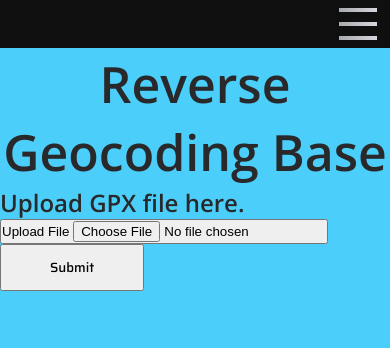
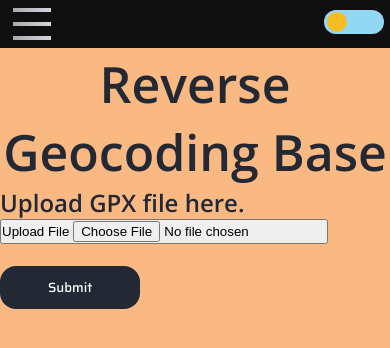
Before and after one commit to Abduarraheem/Reverse-Geocode, a Flask app: page / in a window 390 px wide. Shown: the top 348 px of the page. Run offline with Flask 2, Linux system fonts and the light colour scheme; lists and menus that the app fills with data are empty; some libraries are stand-ins or nearby versions; some web fonts are replaced.

Commit message:
Added mobile responsiveness and small tweaks to the submit button.

```diff
--- a/static/main.js
+++ b/static/main.js
@@ -32,3 +32,14 @@
         pressSwitch.checked = true;
     }
 }
+
+
+/*Nav menu button*/
+const navBtn = document.querySelector('.nav-menu');
+const navBar = document.querySelector('.top-nav');
+const navList = document.querySelector('.nav-list');
+navBtn.addEventListener('click',()=>{
+    navBtn.classList.toggle("open");
+    navBar.classList.toggle("open");
+    navList.classList.toggle("open");
+});
--- a/static/style.css
+++ b/static/style.css
@@ -1,9 +1,14 @@
 :root {
     --primary-color: #302AE6;
     --secondary-color: #536390;
-    --font-color:rgb(41, 41, 43);
+    --font-color: #232835;
     --link-font-color: rgb(137, 137, 141);
-    --bg-color: rgba(75,207,250,1);
+    /* --bg-color: rgba(75,207,250,1); */
+    --bg-color: #fab883;
+    --button-color: rgb(41, 41, 43);
+    --button-color: #232835;
+    --button-color-hover: #39435c;
+    --button-color-text: white;
     /* --heading-color: #292922; */
 
 }
@@ -45,17 +53,25 @@
     background-color: rgb(15, 15, 15);
     /* background: linear-gradient( 111.1deg,  rgba(0,40,70,1) -4.8%, rgb(1, 66, 116) 82.7%, rgb(4, 113, 196) 97.2% ); */
     overflow: hidden;
-    align-items: center;
-    /* z-index:1500; */
+    /* align-items: center; */
+    z-index: 2;
     /* border-top-right-radius: 0.8rem;
     border-bottom-right-radius: 0.8rem; */
+}
+
+.nav-list{
+    list-style: none;
+    display: flex;
+    height: 100%; /*Use 100% of the height of the nav bar*/
+    /* width: 100%; */
+    justify-content: space-evenly; /*Align the flex items at the evenly of the container*/
+    /* align-items: center; */
 }
 
 /*Navbar links properties*/
 .nav-link{
     /* font-size: 100%; */
     font-family: 'Saira', sans-serif;
-    display: flex;
     text-decoration: none;
     filter: grayscale(100%) opacity(5);
     /* text-decoration-color: white; */
@@ -112,11 +122,12 @@
 
 /* Switch properites*/
 .switch{
-    position: relative;
+    position: fixed;
     width: 60px;
     height: 24px;
     display: flex;
     top: 10px;
+    right: 0.4rem;
 }
 
 /* Hide default HTML checkbox */
@@ -207,15 +218,18 @@
     overflow: hidden;
     /* display: inline-block; */
     display: flex;
+    background-color: var(--button-color);
+    border-radius: 1rem;
+    border: none;
+    color:var(--button-color-text);
+    /* border-collapse: collapse; */
 
 }
-
-
+.submit-btn:hover, .submit-btn:focus {
+    background-color: var(--button-color-hover);
+}
 /*Mobile view*/
 @media only screen and (max-width:800px){
-    .nav-list{
-        display: none;
-    }
 
     /*Nav menu*/
     .nav-menu{
@@ -229,7 +243,7 @@
         flex-flow: column;
 
         top: 0.5rem;
-        right: 0.8rem;
+        left: 0.8rem;
         width: 2.4rem;
         height: 2rem; /* Height of each bar similar as the justify-content*/
         /* margin:0; */
--- a/templates/index.html
+++ b/templates/index.html
@@ -49,13 +49,17 @@
                     </a> -->
                 </div>
             </li>
-            <li class="nav-item">
-                <label class="switch">
-                    <input type="checkbox" id="checkbox" />
-                    <span class="slider"></span>
-                </label>
-            </li>
+
         </ul>
+        <!-- <li class="nav-item"> -->
+            <label class="switch">
+                <input type="checkbox" id="checkbox" />
+                <span class="slider"></span>
+            </label>
+        <!-- </li> -->
+        <!-- <section>
+            <p>About</p>
+        </section> -->
     </nav>
 
 
@@ -68,15 +72,14 @@
             <input type="file" name="gpx_file" required>
         </button>
         <!-- <button class="submit-btn">Submit -->
+        <br>
+        <br>
         <input class="submit-btn" type="submit" name="Submit" value="Submit">
         <!-- </button> -->
     </form>
 
     <output></output>
-
-
     <script src="../static/main.js"></script>
-
     <table>
         <thead>
           <tr>
```
Also changed, not shown: other parts of static/style.css (+49 -15 lines).
